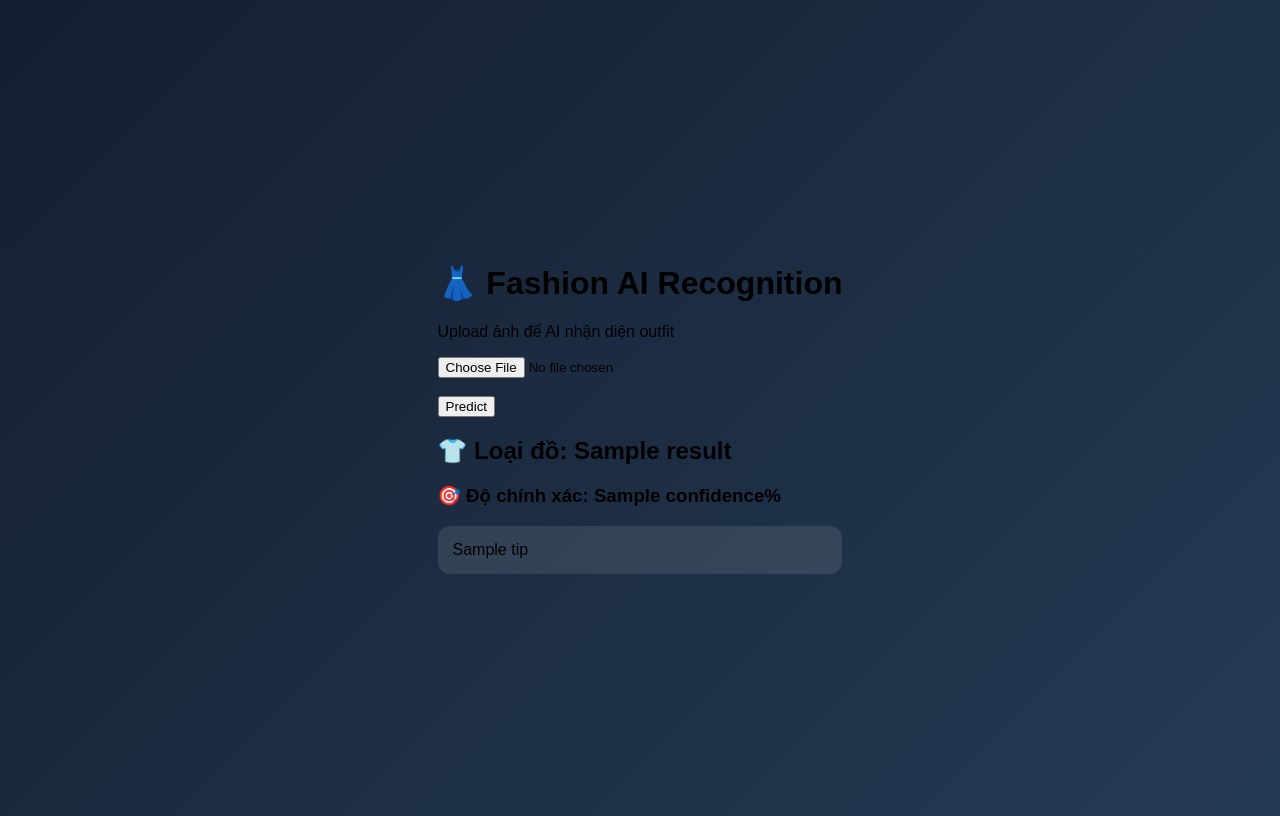
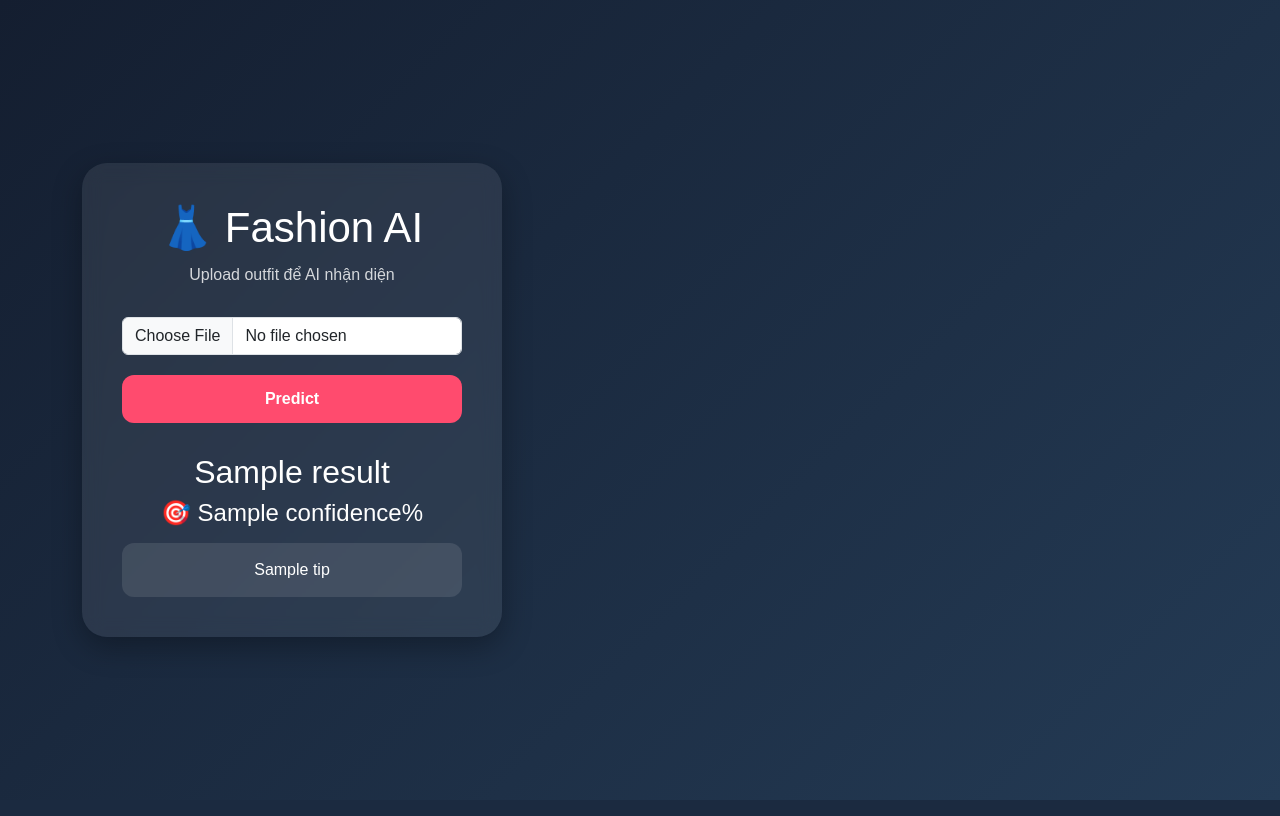
Before and after one commit to nam3042007-droid/duanA.i3, a Flask app: template templates/index.html in a window 1280 px wide. Run offline with Flask 3, Linux system fonts and the light colour scheme; the template is opened without the code that fills it: most values are stand-ins (such as "Sample title", 1, 10 or a date in 2020).

Commit message:
Update index.html

```diff
--- a/templates/index.html
+++ b/templates/index.html
@@ -1,9 +1,19 @@
 <!DOCTYPE html>
-<html>
+<html lang="en">
 
 <head>
 
+    <meta charset="UTF-8">
+
+    <meta name="viewport"
+          content="width=device-width, initial-scale=1.0">
+
     <title>Fashion AI</title>
+
+    <link
+        href="https://cdn.jsdelivr.net/npm/bootstrap@5.3.3/dist/css/bootstrap.min.css"
+        rel="stylesheet"
+    >
 
     <link
         rel="stylesheet"
@@ -14,19 +24,32 @@
 
 <body>
 
-    <div class="container">
+<div class="container">
 
-        <h1>👗 Fashion AI Recognition</h1>
+    <div class="card-box">
 
-        <p>Upload ảnh để AI nhận diện outfit</p>
+        <h1 class="title">
+            👗 Fashion AI
+        </h1>
 
-        <form method="POST" enctype="multipart/form-data">
+        <p class="subtitle">
+            Upload outfit để AI nhận diện
+        </p>
 
-            <input type="file" name="file" required>
+        <form method="POST"
+              enctype="multipart/form-data">
 
-            <br><br>
+            <input
+                type="file"
+                name="file"
+                class="form-control"
+                required
+            >
 
-            <button type="submit">
+            <button
+                type="submit"
+                class="btn btn-custom"
+            >
                 Predict
             </button>
 
@@ -34,14 +57,15 @@
 
         {% if result %}
 
-        <div class="result">
+        <div class="result-box">
 
-            <h2>👕 Loại đồ: {{ result }}</h2>
+            <h2>
+                {{ result }}
+            </h2>
 
-            <h3>
-                🎯 Độ chính xác:
-                {{ confidence }}%
-            </h3>
+            <h4>
+                🎯 {{ confidence }}%
+            </h4>
 
             <div class="tip-box">
                 {{ tip }}
@@ -53,6 +77,7 @@
 
     </div>
 
+</div>
+
 </body>
-
 </html>
```
